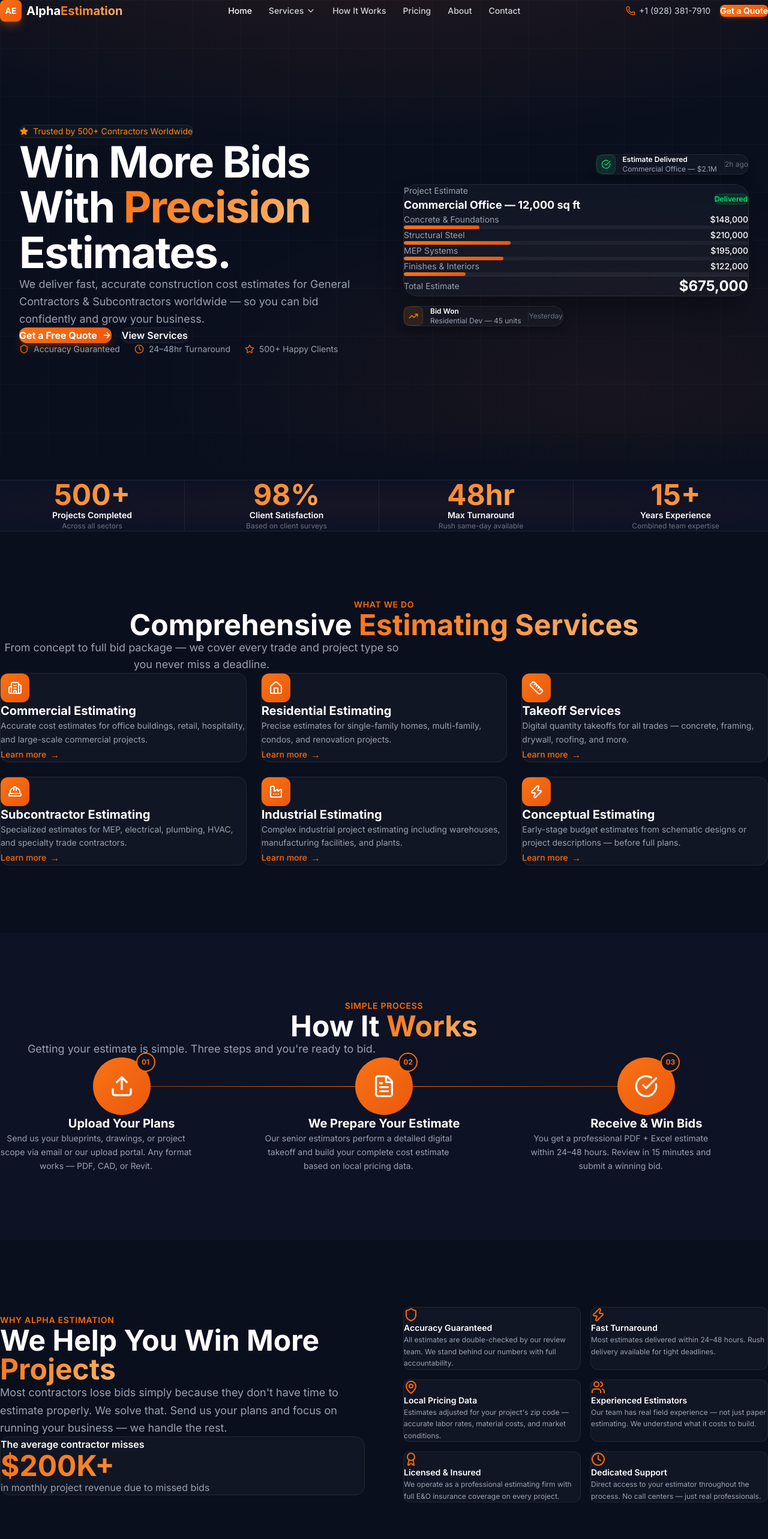
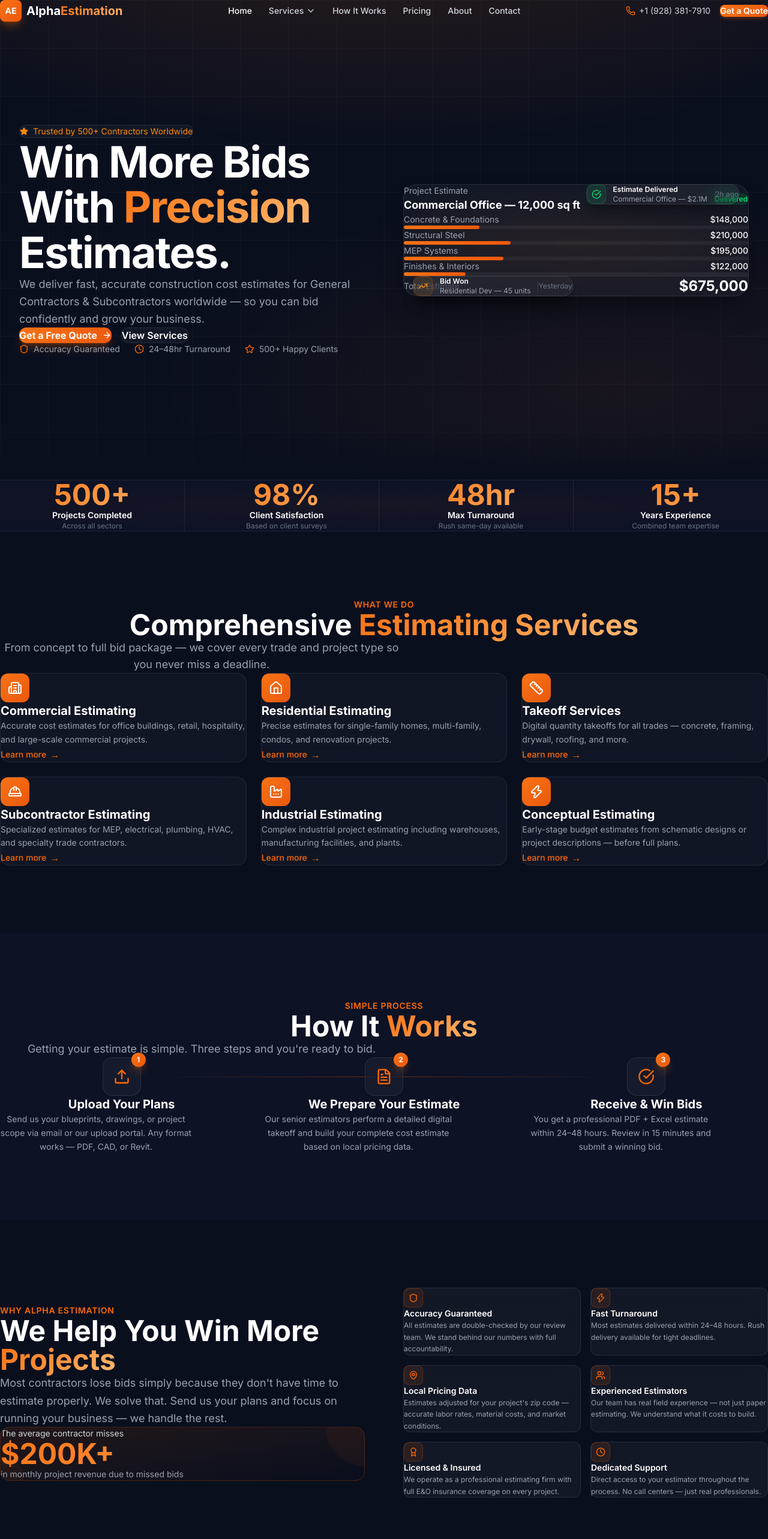
Before and after one commit to kamraann01/alpha-estimation, a Next.js app: page / in a window 1280 px wide. Shown: the top 2566 px of the page at 60% size. Built offline with nearby package versions, Linux system fonts and the light colour scheme.

Commit message:
UI refresh: hero floating cards, pricing, how-it-works, why-us, glass polish

```diff
--- a/src/app/globals.css
+++ b/src/app/globals.css
@@ -44,22 +44,23 @@ body {
 }
 
 .glass {
-  background: rgba(255, 255, 255, 0.03);
-  backdrop-filter: blur(12px);
-  -webkit-backdrop-filter: blur(12px);
-  border: 1px solid rgba(255, 255, 255, 0.08);
+  background: rgba(255, 255, 255, 0.04);
+  backdrop-filter: blur(16px);
+  -webkit-backdrop-filter: blur(16px);
+  border: 1px solid rgba(255, 255, 255, 0.09);
 }
 
 .glass-hover {
   background: rgba(255, 255, 255, 0.03);
-  backdrop-filter: blur(12px);
-  -webkit-backdrop-filter: blur(12px);
+  backdrop-filter: blur(16px);
+  -webkit-backdrop-filter: blur(16px);
   border: 1px solid rgba(255, 255, 255, 0.08);
-  transition: border-color 0.2s, background 0.2s;
+  transition: border-color 0.25s, background 0.25s, box-shadow 0.25s;
 }
 .glass-hover:hover {
   background: rgba(255, 255, 255, 0.06);
-  border-color: rgba(249, 115, 22, 0.3);
+  border-color: rgba(249, 115, 22, 0.28);
+  box-shadow: 0 0 32px rgba(249, 115, 22, 0.06);
 }
 
 .section-padding {
--- a/src/components/home/Hero.tsx
+++ b/src/components/home/Hero.tsx
@@ -15,11 +15,10 @@ export default function Hero() {
     <section className="relative min-h-screen flex items-center justify-center overflow-hidden pt-20">
       {/* Background layers */}
       <div className="absolute inset-0 bg-[#0a0f1e]">
-        <div className="absolute inset-0 bg-[radial-gradient(ellipse_80%_50%_at_50%_-20%,rgba(249,115,22,0.12),transparent)]" />
+        <div className="absolute inset-0 bg-[radial-gradient(ellipse_80%_50%_at_50%_-20%,rgba(249,115,22,0.15),transparent)]" />
         <div className="absolute inset-0 bg-[radial-gradient(ellipse_60%_40%_at_80%_80%,rgba(249,115,22,0.06),transparent)]" />
-        {/* Subtle grid */}
         <div
-          className="absolute inset-0 opacity-[0.025]"
+          className="absolute inset-0 opacity-[0.03]"
           style={{
             backgroundImage: "linear-gradient(rgba(255,255,255,1) 1px, transparent 1px), linear-gradient(90deg, rgba(255,255,255,1) 1px, transparent 1px)",
             backgroundSize: "80px 80px",
@@ -31,7 +30,6 @@ export default function Hero() {
         <div className="grid lg:grid-cols-2 gap-16 items-center">
           {/* Left — Copy */}
           <div>
-            {/* Badge */}
             <motion.div
               initial={{ opacity: 0, y: 16 }}
               animate={{ opacity: 1, y: 0 }}
@@ -42,7 +40,6 @@ export default function Hero() {
               Trusted by 500+ Contractors Worldwide
             </motion.div>
 
-            {/* Headline */}
             <motion.h1
               initial={{ opacity: 0, y: 16 }}
               animate={{ opacity: 1, y: 0 }}
@@ -66,7 +63,6 @@ export default function Hero() {
               We deliver fast, accurate construction cost estimates for General Contractors & Subcontractors worldwide — so you can bid confidently and grow your business.
             </motion.p>
 
-            {/* CTAs */}
             <motion.div
               initial={{ opacity: 0, y: 16 }}
               animate={{ opacity: 1, y: 0 }}
@@ -88,7 +84,6 @@ export default function Hero() {
               </Link>
             </motion.div>
 
-            {/* Trust badges */}
             <motion.div
               initial={{ opacity: 0 }}
               animate={{ opacity: 1 }}
@@ -106,15 +101,18 @@ export default function Hero() {
 
           {/* Right — Visual */}
           <div className="hidden lg:block">
-            <div className="flex flex-col gap-4">
-            {/* Top badge */}
+            <div className="relative">
+              {/* Ambient glow behind card */}
+              <div className="absolute inset-4 bg-[radial-gradient(ellipse_80%_60%_at_50%_50%,rgba(249,115,22,0.07),transparent)] rounded-3xl pointer-events-none" />
+
+              {/* Top badge — sits in the mt-16 space above the main card */}
               <motion.div
-              initial={{ opacity: 0, y: -10 }}
-              animate={{ opacity: 1, y: 0 }}
+                initial={{ opacity: 0, x: 20, y: -10 }}
+                animate={{ opacity: 1, x: 0, y: 0 }}
                 transition={{ duration: 0.5, delay: 0.8 }}
-              className="flex justify-end"
+                className="absolute top-0 right-4 z-10"
               >
-              <div className="glass rounded-2xl px-4 py-3 border border-white/10 flex items-center gap-3 shadow-lg shadow-black/20">
+                <div className="glass rounded-2xl px-4 py-3 border border-white/10 flex items-center gap-3 shadow-xl shadow-black/30">
                   <div className="w-8 h-8 bg-green-400/10 rounded-lg flex items-center justify-center shrink-0 border border-green-500/20">
                     <CheckCircle className="w-4 h-4 text-green-400" />
                   </div>
@@ -126,12 +124,12 @@ export default function Hero() {
                 </div>
               </motion.div>
 
-            {/* Main card */}
+              {/* Main card — mt-16/mb-14 create space for floating badges */}
               <motion.div
                 initial={{ opacity: 0, scale: 0.95, y: 20 }}
                 animate={{ opacity: 1, scale: 1, y: 0 }}
                 transition={{ duration: 0.6, delay: 0.3 }}
-              className="glass rounded-3xl p-8 border border-white/10 shadow-2xl shadow-black/40"
+                className="glass rounded-3xl p-8 border border-white/10 shadow-2xl shadow-black/40 mt-16 mb-14"
               >
                 <div className="flex items-center justify-between mb-6">
                   <div>
@@ -173,14 +171,14 @@ export default function Hero() {
                 </div>
               </motion.div>
 
-            {/* Bottom badge */}
+              {/* Bottom badge — sits in the mb-14 space below the main card */}
               <motion.div
-              initial={{ opacity: 0, y: 10 }}
-              animate={{ opacity: 1, y: 0 }}
+                initial={{ opacity: 0, x: -20, y: 10 }}
+                animate={{ opacity: 1, x: 0, y: 0 }}
                 transition={{ duration: 0.5, delay: 1.0 }}
-              className="flex justify-start"
+                className="absolute bottom-0 left-4 z-10"
               >
-              <div className="glass rounded-2xl px-4 py-3 border border-white/10 flex items-center gap-3 shadow-lg shadow-black/20">
+                <div className="glass rounded-2xl px-4 py-3 border border-white/10 flex items-center gap-3 shadow-xl shadow-black/30">
                   <div className="w-8 h-8 bg-orange-400/10 rounded-lg flex items-center justify-center shrink-0 border border-orange-500/20">
                     <TrendingUp className="w-4 h-4 text-orange-400" />
                   </div>
--- a/src/components/home/HowItWorks.tsx
+++ b/src/components/home/HowItWorks.tsx
@@ -6,19 +6,16 @@ import { Upload, FileText, CheckCircle } from "lucide-react";
 const steps = [
   {
     icon: Upload,
-    step: "01",
     title: "Upload Your Plans",
     desc: "Send us your blueprints, drawings, or project scope via email or our upload portal. Any format works — PDF, CAD, or Revit.",
   },
   {
     icon: FileText,
-    step: "02",
     title: "We Prepare Your Estimate",
     desc: "Our senior estimators perform a detailed digital takeoff and build your complete cost estimate based on local pricing data.",
   },
   {
     icon: CheckCircle,
-    step: "03",
     title: "Receive & Win Bids",
     desc: "You get a professional PDF + Excel estimate within 24–48 hours. Review in 15 minutes and submit a winning bid.",
   },
@@ -46,8 +43,8 @@ export default function HowItWorks({ hideHeader = false }: { hideHeader?: boolea
         )}
 
         <div className="grid grid-cols-1 md:grid-cols-3 gap-8 relative">
-          {/* Connector line */}
-          <div className="hidden md:block absolute top-12 left-[16%] right-[16%] h-px bg-gradient-to-r from-orange-500/50 via-orange-500 to-orange-500/50" />
+          {/* Connector line — aligns with icon center (w-16/2 = 32px = top-8) */}
+          <div className="hidden md:block absolute top-8 left-[20%] right-[20%] h-px bg-gradient-to-r from-transparent via-orange-500/40 to-transparent" />
 
           {steps.map((step, i) => (
             <motion.div
@@ -56,14 +53,16 @@ export default function HowItWorks({ hideHeader = false }: { hideHeader?: boolea
               whileInView={{ opacity: 1, y: 0 }}
               viewport={{ once: true }}
               transition={{ duration: 0.5, delay: i * 0.15 }}
-              className="text-center"
+              className="text-center group"
             >
               <div className="relative inline-flex items-center justify-center mb-6">
-                <div className="w-24 h-24 gradient-bg rounded-full flex items-center justify-center">
-                  <step.icon className="w-10 h-10 text-white" />
+                {/* Glass icon box — modern flat style */}
+                <div className="w-16 h-16 glass rounded-2xl flex items-center justify-center border border-white/10 group-hover:border-orange-500/30 transition-colors duration-300">
+                  <step.icon className="w-7 h-7 text-orange-500" />
                 </div>
-                <span className="absolute -top-2 -right-2 w-8 h-8 bg-[#0d1225] border-2 border-orange-500 rounded-full flex items-center justify-center text-orange-500 text-xs font-bold">
-                  {step.step}
+                {/* Step number badge */}
+                <span className="absolute -top-2 -right-2 w-6 h-6 gradient-bg rounded-full flex items-center justify-center text-white text-xs font-bold shadow-lg shadow-orange-500/30">
+                  {i + 1}
                 </span>
               </div>
               <h3 className="text-xl font-bold text-white mb-3">{step.title}</h3>
--- a/src/components/home/WhyUs.tsx
+++ b/src/components/home/WhyUs.tsx
@@ -17,7 +17,7 @@ const reasons = [
   {
     icon: MapPin,
     title: "Local Pricing Data",
-    desc: "Estimates adjusted for your project's zip code — accurate labor rates, material costs, and market conditions.",
+    desc: "Estimates adjusted for your project\'s zip code — accurate labor rates, material costs, and market conditions.",
   },
   {
     icon: Users,
@@ -54,10 +54,14 @@ export default function WhyUs() {
             <p className="text-gray-400 text-lg leading-relaxed mb-8">
               Most contractors lose bids simply because they don&apos;t have time to estimate properly. We solve that. Send us your plans and focus on running your business — we handle the rest.
             </p>
-            <div className="glass rounded-2xl p-6 border-l-4 border-orange-500">
-              <p className="text-white font-semibold mb-2">The average contractor misses</p>
-              <p className="text-5xl font-bold gradient-text">$200K+</p>
-              <p className="text-gray-400 mt-1">in monthly project revenue due to missed bids</p>
+
+            {/* Callout stat */}
+            <div className="relative rounded-2xl p-6 overflow-hidden bg-gradient-to-br from-orange-500/10 to-transparent border border-orange-500/20">
+              <div className="absolute top-0 right-0 w-32 h-32 bg-orange-500/5 rounded-full -translate-y-1/2 translate-x-1/2 pointer-events-none" />
+              <div className="absolute bottom-0 left-0 w-20 h-20 bg-orange-500/5 rounded-full translate-y-1/2 -translate-x-1/2 pointer-events-none" />
+              <p className="text-gray-300 text-sm mb-2 relative">The average contractor misses</p>
+              <p className="text-5xl font-bold gradient-text relative">$200K+</p>
+              <p className="text-gray-400 text-sm mt-2 relative">in monthly project revenue due to missed bids</p>
             </div>
           </motion.div>
 
@@ -70,9 +74,11 @@ export default function WhyUs() {
                 whileInView={{ opacity: 1, y: 0 }}
                 viewport={{ once: true }}
                 transition={{ duration: 0.4, delay: i * 0.08 }}
-                className="glass rounded-xl p-5 hover:border-orange-500/30 transition-colors"
+                className="glass rounded-xl p-5 hover:border-orange-500/25 hover:bg-white/[0.04] transition-all duration-200 group"
               >
-                <r.icon className="w-6 h-6 text-orange-500 mb-3" />
+                <div className="w-8 h-8 rounded-lg bg-orange-500/10 border border-orange-500/20 flex items-center justify-center mb-3 group-hover:bg-orange-500/15 transition-colors">
+                  <r.icon className="w-4 h-4 text-orange-500" />
+                </div>
                 <h4 className="text-white font-semibold mb-1.5 text-sm">{r.title}</h4>
                 <p className="text-gray-400 text-xs leading-relaxed">{r.desc}</p>
               </motion.div>
```
Also changed, not shown: src/components/home/Pricing.tsx (+30 -22 lines). Lines whose indentation alone changed are shown as unchanged.
